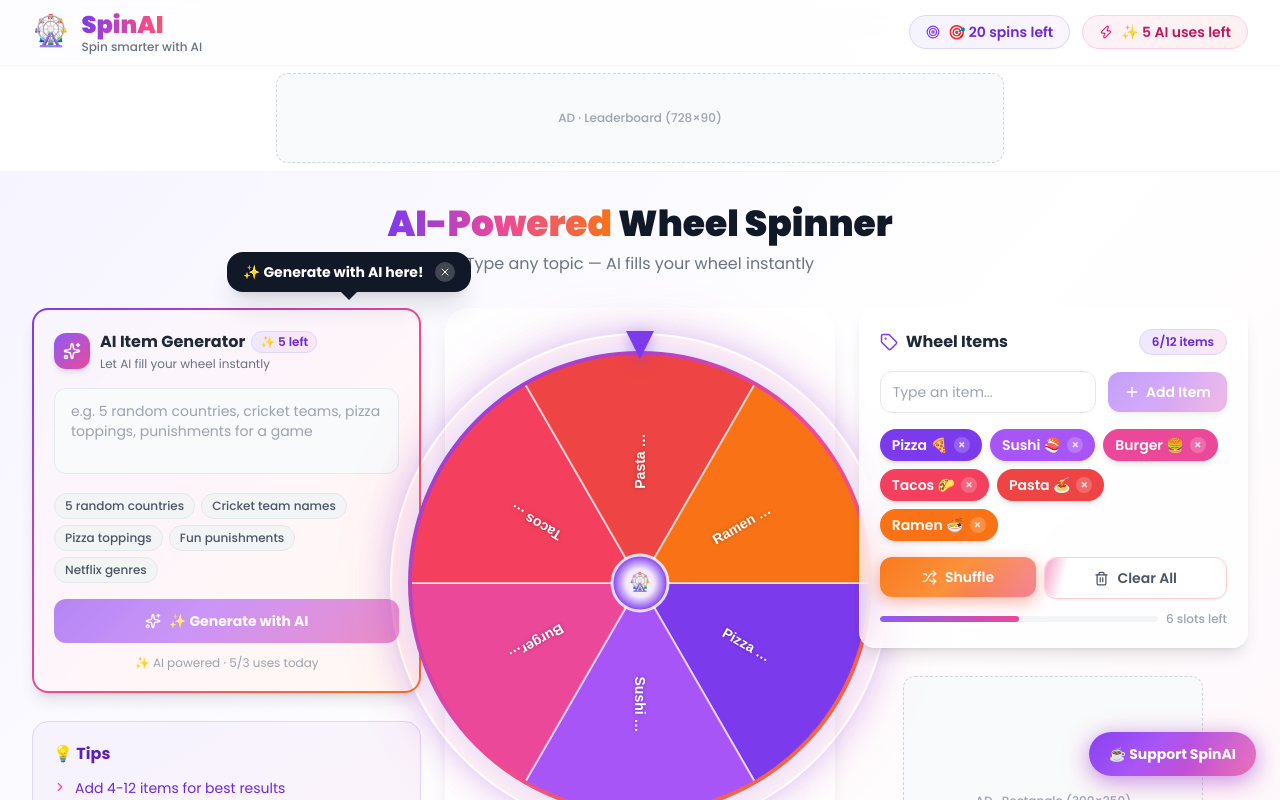
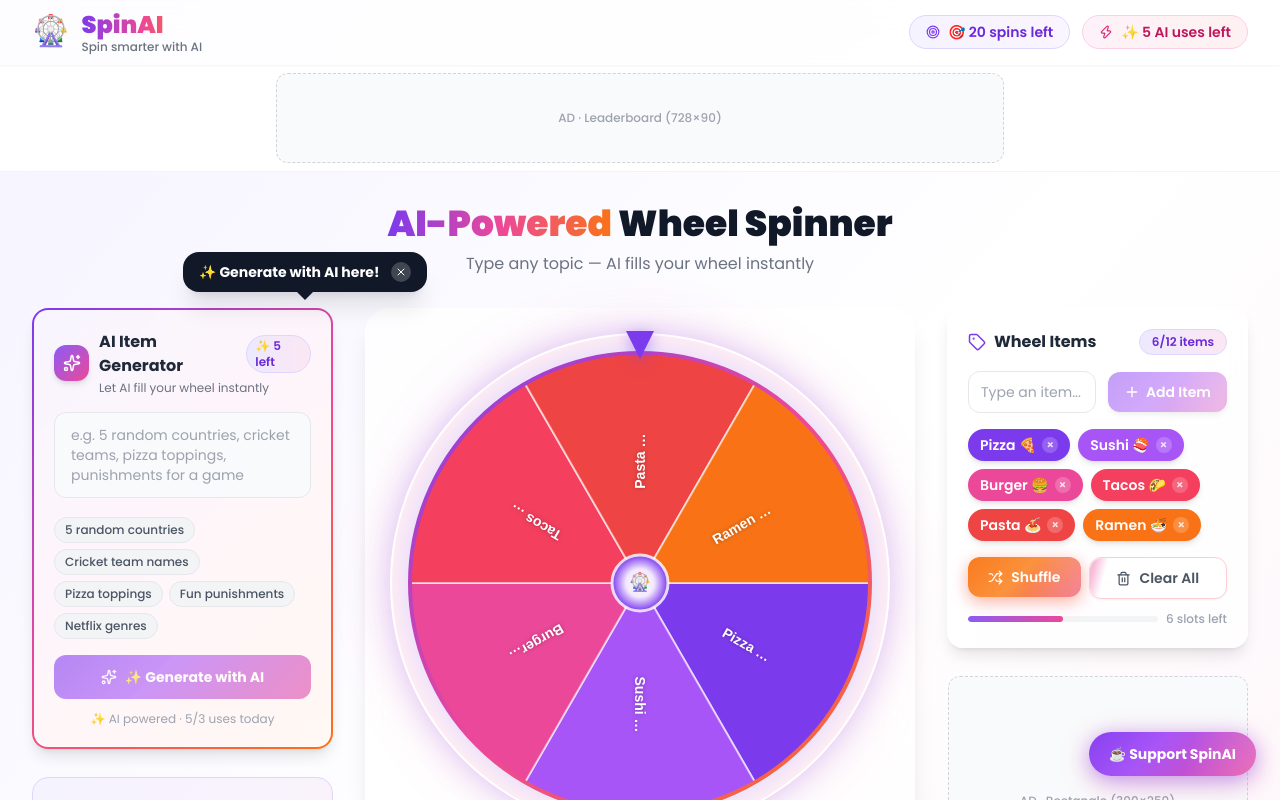
Before and after one commit to coddies/Spin-Ai, a React (Vite) app: page / in a window 1280 px wide. Shown: the top 800 px of the page. Built offline with nearby package versions, Linux system fonts and the light colour scheme.

Commit message:
fix: resolved layout overlap by making grid columns fluid and scaling wheel size more precisely

```diff
--- a/src/App.jsx
+++ b/src/App.jsx
@@ -158,8 +158,8 @@ function App() {
       </div>
 
       {/* Main 3-column layout */}
-      <main className="max-w-7xl mx-auto px-4 sm:px-6 lg:px-8 pb-24">
-        <div className="grid grid-cols-1 lg:grid-cols-3 gap-6 items-start">
+      <main className="max-w-[1400px] mx-auto px-4 sm:px-6 lg:px-8 pb-24">
+        <div className="grid grid-cols-1 lg:grid-cols-[minmax(300px,1fr)_auto_minmax(300px,1fr)] gap-8 items-start justify-center">
           {/* Left: AI Panel + Tips */}
           <div className="flex flex-col gap-5 lg:order-1">
             <AIPanel
--- a/src/components/Wheel.jsx
+++ b/src/components/Wheel.jsx
@@ -26,6 +26,7 @@ const Wheel = ({ items, onResult, isSpinning, setIsSpinning, onSpinStart }) => {
       const vw = window.innerWidth;
       if (vw < 768) setCanvasSize(Math.min(vw - 32, 340));
       else if (vw < 1024) setCanvasSize(400);
+      else if (vw < 1280) setCanvasSize(450);
       else setCanvasSize(500);
     };
     updateSize();
```
